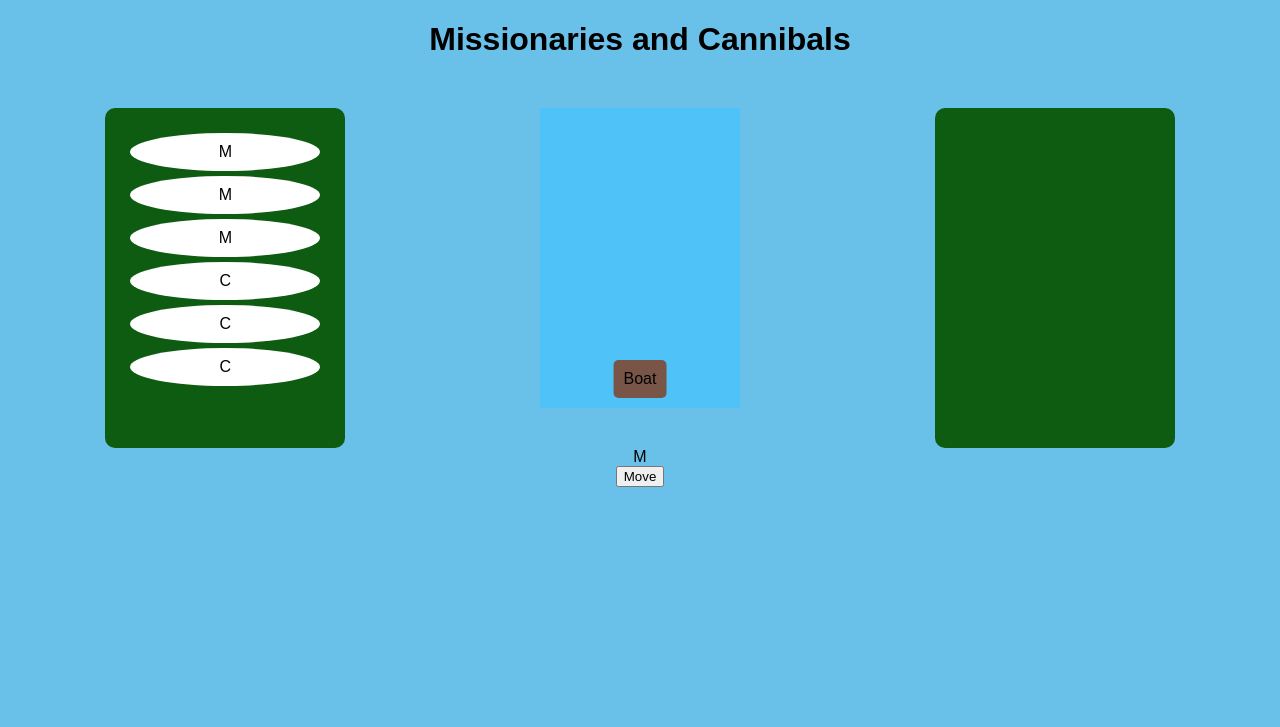
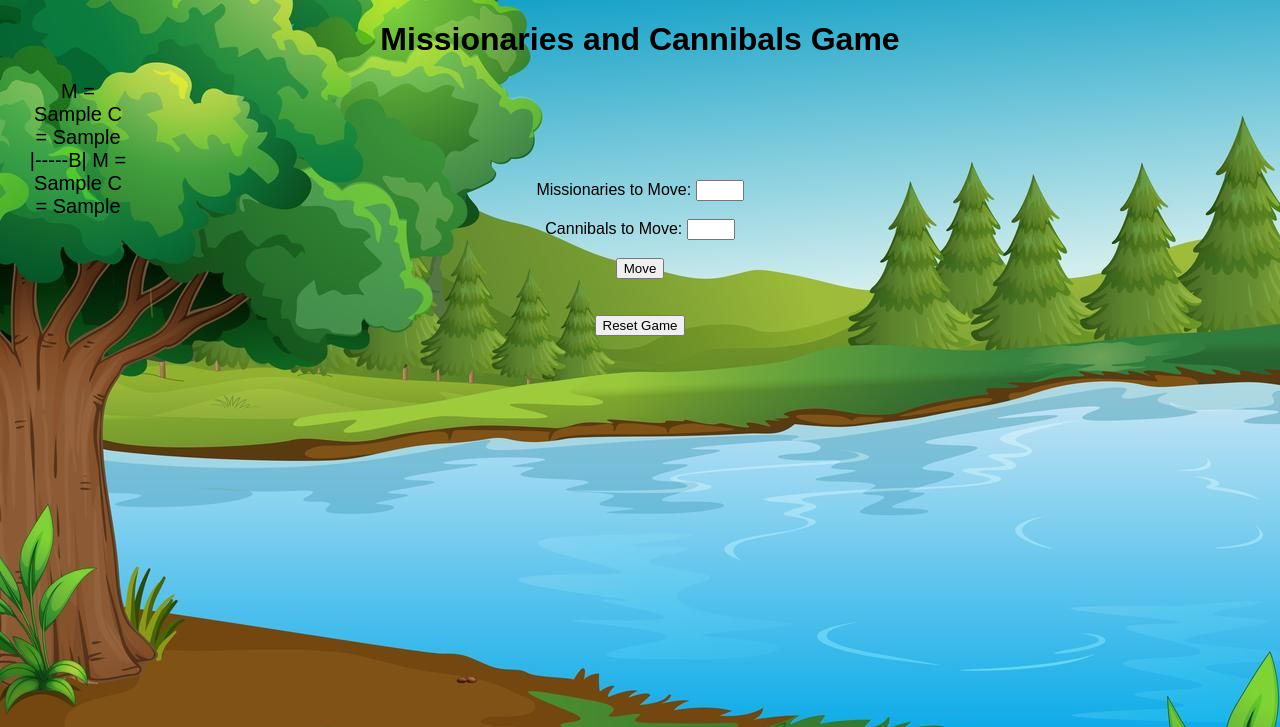
Before and after one commit to SUPRIYA-SAHA12/missionaries-game, a Flask app: template templates/index.html in a window 1280 px wide. Shown: the top 727 px of the page. Run offline with Flask 3, Linux system fonts and the light colour scheme; the template is opened without the code that fills it: most values are stand-ins (such as "Sample title", 1, 10 or a date in 2020).

Commit message:
changes app.py

```diff
--- a/app.py
+++ b/app.py
@@ -1,29 +1,91 @@
-
-from flask import Flask, render_template, request, jsonify
+from flask import Flask, render_template, request, redirect, session, url_for
 
 app = Flask(__name__)
+app.secret_key = 'secret_key_for_session'
 
-@app.route("/")
+@app.route('/')
 def index():
-    return render_template("index.html")
+    # Initialize game state if not already
+    if 'missionaries_on_right' not in session:
+        session['missionaries_on_right'] = 3
+        session['cannibals_on_right'] = 3
+        session['missionaries_on_left'] = 0
+        session['cannibals_on_left'] = 0
+        session['boat_side'] = "Right"
+        session['message'] = ""
 
-@app.route("/validate", methods=["POST"])
-def validate():
-    data = request.json
-    # Extract state info from frontend
-    left = data['left']
-    right = data['right']
-    boat = data['boat']
+    return render_template('index.html',
+                           missionaries_on_left=session['missionaries_on_left'],
+                           cannibals_on_left=session['cannibals_on_left'],
+                           missionaries_on_right=session['missionaries_on_right'],
+                           cannibals_on_right=session['cannibals_on_right'],
+                           boat_side=session['boat_side'],
+                           message=session['message'])
 
-    # Check game logic
-    def is_valid(side):
-        m, c = side
-        return m == 0 or m >= c
+@app.route('/move', methods=['POST'])
+def move():
+    missionaries = int(request.form['missionaries'])
+    cannibals = int(request.form['cannibals'])
 
-    if is_valid(left) and is_valid(right):
-        return jsonify({"valid": True})
+    missionaries_on_right = session['missionaries_on_right']
+    cannibals_on_right = session['cannibals_on_right']
+    missionaries_on_left = session['missionaries_on_left']
+    cannibals_on_left = session['cannibals_on_left']
+    boat_side = session['boat_side']
+
+    if (missionaries + cannibals) != 1 and (missionaries + cannibals) != 2:
+        session['message'] = 'Invalid move: Only 1 or 2 people can move'
+        return redirect(url_for('index'))
+
+    if boat_side == 'Right':
+        if missionaries_on_right < missionaries or cannibals_on_right < cannibals:
+            session['message'] = 'Invalid move: Not enough people on right side'
+            return redirect(url_for('index'))
+
+        missionaries_on_right -= missionaries
+        cannibals_on_right -= cannibals
+        missionaries_on_left += missionaries
+        cannibals_on_left += cannibals
+        boat_side = 'Left'
+
     else:
-        return jsonify({"valid": False, "message": "Cannibals ate missionaries!"})
+        if missionaries_on_left < missionaries or cannibals_on_left < cannibals:
+            session['message'] = 'Invalid move: Not enough people on left side'
+            return redirect(url_for('index'))
 
-if __name__ == "__main__":
+        missionaries_on_left -= missionaries
+        cannibals_on_left -= cannibals
+        missionaries_on_right += missionaries
+        cannibals_on_right += cannibals
+        boat_side = 'Right'
+
+    # Check for losing condition
+    if (missionaries_on_right > 0 and cannibals_on_right > missionaries_on_right) or \
+       (missionaries_on_left > 0 and cannibals_on_left > missionaries_on_left):
+        session.clear()
+        session['message'] = "You lost!"
+        return redirect(url_for('index'))
+
+    # Check for winning condition
+    if missionaries_on_left == 3 and cannibals_on_left == 3:
+        session.clear()
+        session['message'] = "You won!"
+        return redirect(url_for('index'))
+
+    # Update session variables
+    session['missionaries_on_right'] = missionaries_on_right
+    session['cannibals_on_right'] = cannibals_on_right
+    session['missionaries_on_left'] = missionaries_on_left
+    session['cannibals_on_left'] = cannibals_on_left
+    session['boat_side'] = boat_side
+    session['message'] = ""
+
+    return redirect(url_for('index'))
+
+@app.route('/reset')
+def reset():
+    session.clear()
+    return redirect(url_for('index'))
+
+if __name__=="__main__":
     app.run(debug=True)
--- a/templates/index.html
+++ b/templates/index.html
@@ -1,34 +1,42 @@
 <!DOCTYPE html>
 <html>
 <head>
-    <title>Missionaries and Cannibals</title>
-    <link rel="stylesheet" href="{{ url_for('static', filename='css/style.css') }}">
+  <title>Missionaries and Cannibals Game</title>
+  <link rel="stylesheet" href="{{ url_for('static', filename='style.css') }}">
+  <style>
+    body { font-family: Arial; text-align: center;
+        background-image: url(revier.jpg);}
+    .status { margin: 20px; font-size: 20px;
+          border:2 solid black; width: 100px;height: 80px; }
+
+  </style>
 </head>
 <body>
-    <h1>Missionaries and Cannibals</h1>
-    <div id="game">
-        <div class="riverbank" id="left-bank">
-            <div class="missionary">M</div>
-            <div class="missionary">M</div>
-            <div class="missionary">M</div>
-            <div class="cannibal">C</div>
-            <div class="cannibal">C</div>
-            <div class="cannibal">C</div>
-        </div>
+  <h1>Missionaries and Cannibals Game</h1>
 
-        <div id="river">
-            <div id="boat">Boat
-                <div id="boat-passengers"></div>
-            </div>
-        </div>
+  <div class="status">
+    M = {{ ml }} C = {{ cl }}
+    {% if boat == 'Left' %}
+    |B-----|
+    {% else %}
+    |-----B|
+    {% endif %}
+    M = {{ mr }} C = {{ cr }}
+  </div>
 
-        <div class="riverbank" id="right-bank">
-            <!-- Empty initially -->
-        </div>
-    </div>
-    <div class="character" onclick="selectCharacter(this)">M</div>
+  <p style="color: red">{{ msg }}</p>
 
-    <button onclick="move()">Move</button>
-    <script src="{{ url_for('static', filename='js/script.js') }}"></script>
+  <form method="POST" action="/move">
+    <label>Missionaries to Move: </label>
+    <input type="number" name="missionaries" min="0" max="2" required><br><br>
+    <label>Cannibals to Move: </label>
+    <input type="number" name="cannibals" min="0" max="2" required><br><br>
+    <button type="submit">Move</button>
+  </form>
+
+  <br><br>
+  <form action="/reset">
+    <button>Reset Game</button>
+  </form>
 </body>
 </html>
```
Also changed, not shown: python-program/game2.py (added, +42 -0 lines), revier.jpg (added).
